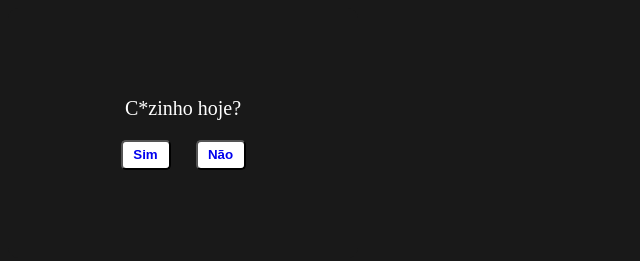
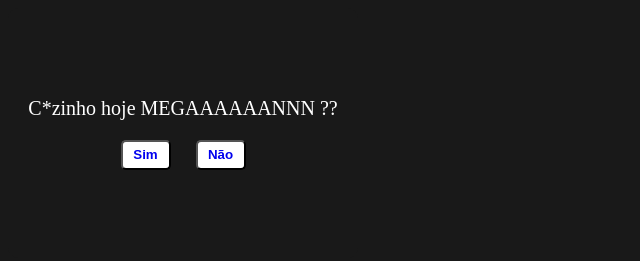
Before and after one commit to jonathan-vascon/czinho_hoje, a plain HTML site: page index.html in a window 1280 px wide. Shown: the whole page, without its empty margins (0-640 px from the left). Drawn offline with Linux system fonts and the light colour scheme.

Commit message:
Update index.html

```diff
--- a/index.html
+++ b/index.html
@@ -8,7 +8,7 @@
 </head>
 <body>
     <div class="box">
-        <p>C*zinho hoje?</p>
+        <p>C*zinho hoje MEGAAAAAANNN ??</p>
         <div class="buttons-container">
             <button>
                 <a href="./sim.html">Sim</a>
```
